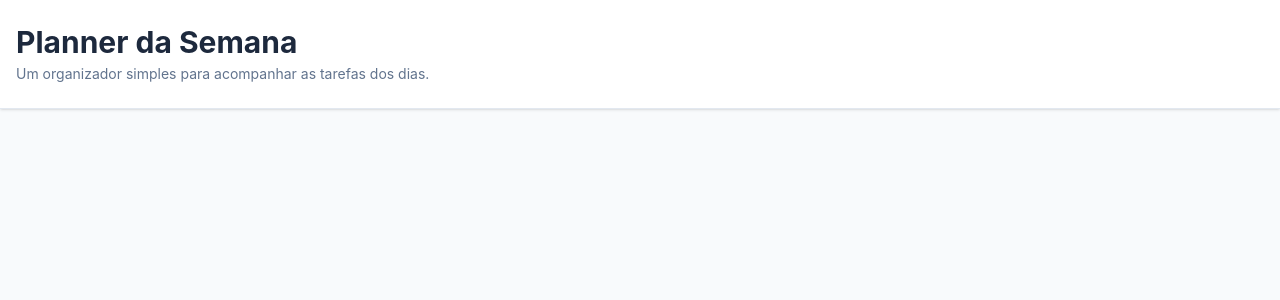
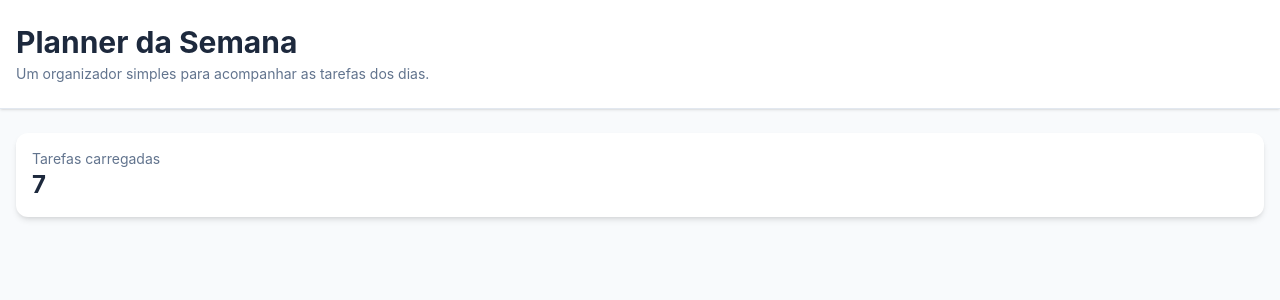
Before and after one commit to laraa-n/Planejador-de-tarefas-React, a React (Vite) app: page / in a window 1280 px wide. Shown: the top 300 px of the page. Built offline with nearby package versions, Linux system fonts and the light colour scheme.

Commit message:
adicionado estado inicial das tarefas no app

```diff
--- a/src/App.jsx
+++ b/src/App.jsx
@@ -1,9 +1,19 @@
+import { useState } from 'react'
 import Header from './components/Header'
+import tarefasIniciais from './data/tasks.json'
 
 function App() {
+  const [listaTarefas, setListaTarefas] = useState(tarefasIniciais)
+
   return (
     <div className="min-h-screen bg-slate-50">
       <Header />
+      <main className="mx-auto max-w-7xl px-4 py-6">
+        <div className="rounded-xl bg-white p-4 shadow-md">
+          <p className="text-sm text-slate-500">Tarefas carregadas</p>
+          <strong className="text-2xl text-slate-800">{listaTarefas.length}</strong>
+        </div>
+      </main>
     </div>
   )
 }
```
